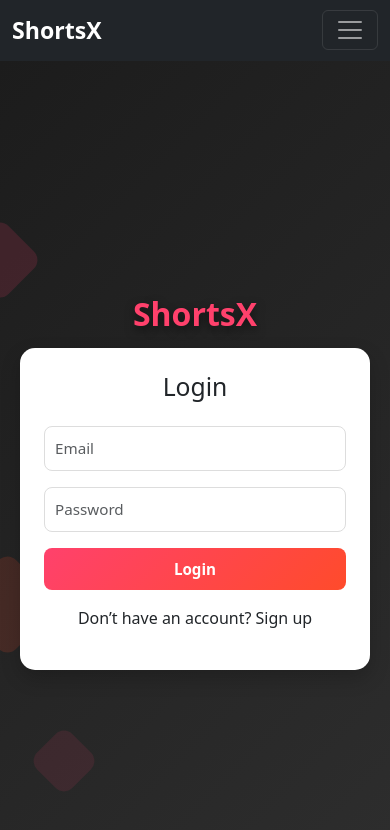
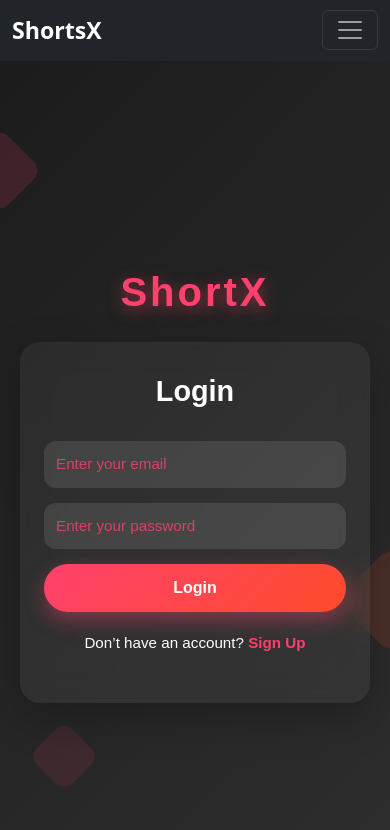
Before and after one commit to Marubi23/shortX, an Angular app: page /login in a window 390 px wide. Shown: the top 830 px of the page. Built offline with nearby package versions, Linux system fonts and the light colour scheme.

Commit message:
construction

```diff
--- a/src/app/pages/login/login.component.css
+++ b/src/app/pages/login/login.component.css
@@ -8,72 +8,107 @@
   background: linear-gradient(135deg, #1c1c1c, #2e2e2e);
   position: relative;
   overflow: hidden;
-  padding: 20px; /* for mobile spacing */
+  padding: 20px;
+  font-family: 'Poppins', sans-serif;
 }
 
 /* Logo */
 .logo {
-  font-size: 2.5rem;
-  font-weight: bold;
+  font-size: 3rem;
+  font-weight: 900;
   color: #ff416c;
-  margin-bottom: 20px;
-  text-shadow: 0px 4px 10px rgba(0,0,0,0.5);
+  margin-bottom: 30px;
+  letter-spacing: 3px;
+  text-shadow: 0 4px 15px rgba(255, 65, 108, 0.5);
   text-align: center;
+  animation: fadeInDown 1s ease;
 }
 
-/* Card */
+/* Auth Card */
 .auth-card {
-  background: #fff;
-  padding: 2rem;
-  border-radius: 15px;
-  box-shadow: 0px 8px 20px rgba(0,0,0,0.2);
   width: 100%;
-  max-width: 400px;
-  z-index: 10;
+  max-width: 450px;
+  background: rgba(255,255,255,0.05); /* glass effect */
+  border-radius: 20px;
+  padding: 2.5rem 2rem;
+  backdrop-filter: blur(15px);
+  box-shadow: 0 15px 40px rgba(0,0,0,0.25);
   position: relative;
+  z-index: 2;
+  color: #fff;
+  animation: fadeInUp 1s ease;
+}
+
+/* Card Title */
+.auth-title {
+  font-size: 1.8rem;
+  font-weight: 700;
+  margin-bottom: 2rem;
+  color: #fff;
+  text-align: center;
 }
 
 /* Inputs */
 .form-control {
-  padding: 12px;
-  border-radius: 8px;
-  border: 1px solid #ddd;
-  transition: 0.3s;
+  width: 100%;
+  padding: 14px 16px;
+  border-radius: 12px;
+  border: none;
+  margin-bottom: 15px;
+  font-size: 1rem;
+  background: rgba(255,255,255,0.1);
+  color: #fff;
+  transition: all 0.3s ease;
+}
+
+.form-control::placeholder {
+  color: rgba(255,65,108,0.8);
+  opacity: 1;
 }
 
 .form-control:focus {
-  border-color: #ff416c;
-  box-shadow: 0px 0px 8px rgba(255,65,108,0.3);
   outline: none;
+  box-shadow: 0 0 12px rgba(255,65,108,0.5);
+  background: rgba(255,255,255,0.15);
 }
 
 /* Button */
 .btn-auth {
+  width: 100%;
+  padding: 14px;
+  border-radius: 50px;
+  border: none;
+  font-weight: 700;
+  font-size: 1.1rem;
+  color: #fff;
+  cursor: pointer;
   background: linear-gradient(135deg, #ff416c, #ff4b2b);
-  border: none;
-  padding: 12px;
-  width: 100%;
-  border-radius: 8px;
-  font-weight: bold;
-  color: #fff;
-  font-size: 1rem;
-  cursor: pointer;
-  transition: 0.3s ease;
+  transition: all 0.3s ease;
+  box-shadow: 0 8px 20px rgba(255,65,108,0.4);
 }
 
 .btn-auth:hover {
-  background: linear-gradient(135deg, #ff4b2b, #ff416c);
-  transform: translateY(-2px);
+  transform: translateY(-3px);
+  box-shadow: 0 12px 25px rgba(255,65,108,0.6);
 }
 
-/* Links */
-a {
-  color: #ff416c;
-  text-decoration: none;
+/* Switch Link */
+.switch-link {
+  margin-top: 20px;
+  font-size: 0.95rem;
+  text-align: center;
 }
 
-a:hover {
+.switch-link a {
+  color: #ff416c;
+  font-weight: 600;
+  transition: all 0.3s ease;
+}
+
+.switch-link a:hover {
   text-decoration: underline;
+  color: #ff6b84;
+  cursor: pointer;
 }
 
 /* Rhombus / Diamond shapes */
@@ -81,67 +116,33 @@ a:hover {
   position: absolute;
   width: 120px;
   height: 120px;
-  background: rgba(255, 65, 108, 0.15);
+  background: rgba(255,65,108,0.15);
   transform: rotate(45deg);
-  top: 20%;
-  left: -60px;
   border-radius: 12px;
+  animation: float 6s ease-in-out infinite;
 }
 
-.rhombus-2 {
-  width: 150px;
-  height: 150px;
-  top: 60%;
-  right: -75px;
-  background: rgba(255, 75, 43, 0.15);
+.rhombus-1 { top: 10%; left: -60px; }
+.rhombus-2 { width: 150px; height: 150px; top: 60%; right: -75px; background: rgba(255,75,43,0.15); }
+.rhombus-3 { width: 100px; height: 100px; top: 80%; left: 20%; background: rgba(255,65,108,0.1); }
+
+/* Floating animation */
+@keyframes float {
+  0%, 100% { transform: translateY(0) rotate(45deg); }
+  50% { transform: translateY(-20px) rotate(45deg); }
 }
 
-.rhombus-3 {
-  width: 100px;
-  height: 100px;
-  top: 80%;
-  left: 20%;
-  background: rgba(255, 65, 108, 0.1);
+/* Fade Animations */
+@keyframes fadeInDown { from { opacity:0; transform: translateY(-20px);} to {opacity:1; transform: translateY(0);} }
+@keyframes fadeInUp { from { opacity:0; transform: translateY(20px);} to {opacity:1; transform: translateY(0);} }
+
+/* Mobile Responsiveness */
+@media (max-width: 480px) {
+  .logo { font-size: 2.5rem; margin-bottom: 20px; }
+  .auth-card { padding: 2rem 1.5rem; max-width: 100%; }
+  .form-control { padding: 12px; font-size: 0.95rem; }
+  .btn-auth { font-size: 1rem; padding: 12px; }
+  .rhombus-1 { width: 60px; height: 60px; left: -30px; }
+  .rhombus-2 { width: 75px; height: 75px; right: -37px; }
+  .rhombus-3 { width: 50px; height: 50px; left: 10%; }
 }
-
-/* --------------------- */
-/* Mobile Responsive */
-@media (max-width: 480px) {
-  .logo {
-    font-size: 2rem;
-    margin-bottom: 15px;
-  }
-
-  .auth-card {
-    padding: 1.5rem;
-    max-width: 100%;
-  }
-
-  .form-control {
-    font-size: 0.95rem;
-    padding: 10px;
-  }
-
-  .btn-auth {
-    font-size: 0.95rem;
-    padding: 10px;
-  }
-
-  .rhombus {
-    width: 60px;
-    height: 60px;
-    left: -30px;
-  }
-
-  .rhombus-2 {
-    width: 75px;
-    height: 75px;
-    right: -37px;
-  }
-
-  .rhombus-3 {
-    width: 50px;
-    height: 50px;
-    left: 10%;
-  }
-}
--- a/src/app/pages/login/login.component.html
+++ b/src/app/pages/login/login.component.html
@@ -1,27 +1,45 @@
 <div class="auth-wrapper">
+  <!-- Background Rhombus shapes -->
+  <div class="rhombus rhombus-1"></div>
+  <div class="rhombus rhombus-2"></div>
+  <div class="rhombus rhombus-3"></div>
+
   <!-- Logo -->
-  <h1 class="logo">ShortsX</h1>
+  <div class="logo">ShortX</div>
 
-  <!-- Auth Card -->
-  <div class="auth-card">
-    <h2 class="text-center mb-4">Login</h2>
-    <form>
-      <div class="form-group mb-3">
-        <input type="email" class="form-control" placeholder="Email" required>
-      </div>
-      <div class="form-group mb-3">
-        <input type="password" class="form-control" placeholder="Password" required>
-      </div>
+  <!-- Login Card -->
+  <div class="auth-card glass-card">
+    <h2 class="auth-title">Login</h2>
+
+    <form (ngSubmit)="onLogin()" #loginForm="ngForm" autocomplete="off">
+      <!-- Email -->
+      <input
+        type="email"
+        class="form-control"
+        name="email"
+        [(ngModel)]="email"
+        placeholder="Enter your email"
+        required
+      />
+
+      <!-- Password -->
+      <input
+        type="password"
+        class="form-control"
+        name="password"
+        [(ngModel)]="password"
+        placeholder="Enter your password"
+        required
+      />
+
+      <!-- Submit -->
       <button type="submit" class="btn-auth">Login</button>
     </form>
-    <p class="text-center mt-3">
+
+    <!-- Switch Link -->
+    <p class="switch-link">
       Don’t have an account?
-      <a routerLink="/signup">Sign up</a>
+      <a routerLink="/signup">Sign Up</a>
     </p>
   </div>
-
-  <!-- Background Rhombus -->
-  <div class="rhombus"></div>
-  <div class="rhombus rhombus-2"></div>
-  <div class="rhombus rhombus-3"></div>
 </div>
--- a/src/app/pages/signup/signup.component.css
+++ b/src/app/pages/signup/signup.component.css
@@ -1,138 +1,145 @@
-/* Background with rhombus effect */
-.auth-container {
-  min-height: 100vh;
+/* Wrapper */
+.auth-wrapper {
   display: flex;
   flex-direction: column;
+  align-items: center;
   justify-content: center;
-  align-items: center;
-  background: linear-gradient(135deg, #1c1c1c, #2c2c2c);
+  min-height: 100vh;
+  background: linear-gradient(135deg, #1c1c1c, #2e2e2e);
   position: relative;
   overflow: hidden;
-  padding: 20px; /* add padding for mobile */
-}
-
-.auth-container::before {
-  content: "";
-  position: absolute;
-  width: 300px;
-  height: 300px;
-  background: rgba(255, 255, 255, 0.05);
-  transform: rotate(45deg);
-  top: -100px;
-  left: -100px;
-}
-
-.auth-container::after {
-  content: "";
-  position: absolute;
-  width: 250px;
-  height: 250px;
-  background: rgba(255, 255, 255, 0.05);
-  transform: rotate(45deg);
-  bottom: -80px;
-  right: -80px;
+  padding: 20px;
+  font-family: 'Poppins', sans-serif;
 }
 
 /* Logo */
 .logo {
-  font-size: 2.5rem;
-  font-weight: bold;
-  color: #fff;
-  margin-bottom: 20px;
-  letter-spacing: 2px;
+  font-size: 3rem;
+  font-weight: 900;
+  color: #ff416c;
+  margin-bottom: 30px;
+  letter-spacing: 3px;
+  text-shadow: 0 4px 15px rgba(255, 65, 108, 0.5);
   text-align: center;
+  animation: fadeInDown 1s ease;
 }
 
-/* Auth Card */
+/* Signup Card */
 .auth-card {
-  background: #fff;
-  border-radius: 15px;
-  padding: 2rem;
   width: 100%;
-  max-width: 400px;
-  box-shadow: 0 8px 20px rgba(0, 0, 0, 0.25);
-  text-align: center;
+  max-width: 450px;
+  background: #ffffff10;
+  border-radius: 20px;
+  padding: 2.5rem 2rem;
+  backdrop-filter: blur(15px);
+  box-shadow: 0 15px 40px rgba(0,0,0,0.25);
   position: relative;
-  z-index: 1;
+  z-index: 2;
+  color: #fff;
+  animation: fadeInUp 1s ease;
 }
 
+/* Card Title */
 .auth-title {
-  margin-bottom: 1.5rem;
-  font-weight: bold;
-  color: #333;
+  font-size: 1.8rem;
+  font-weight: 700;
+  margin-bottom: 2rem;
+  color: #fff;
+  text-align: center;
 }
 
 /* Inputs */
 .form-control {
-  border-radius: 10px;
-  padding: 10px;
+  width: 100%;
+  padding: 14px 16px;
+  border-radius: 12px;
+  border: none;
+  margin-bottom: 15px;
   font-size: 1rem;
+  background: rgba(255,255,255,0.1);
+  color: #fff;
+  transition: all 0.3s ease;
 }
 
-/* Buttons */
-.auth-btn {
-  width: 100%;
-  background: linear-gradient(135deg, #ff416c, #ff4b2b);
-  border: none;
-  padding: 12px;
-  border-radius: 50px;
-  font-size: 1rem;
-  font-weight: bold;
-  color: white;
-  cursor: pointer;
-  transition: transform 0.2s ease-in-out;
+.form-control::placeholder {
+  color: rgba(255,255,255,0.7);
 }
 
-.auth-btn:hover {
-  transform: scale(1.05);
+.form-control:focus {
+  outline: none;
+  box-shadow: 0 0 12px rgba(255,65,108,0.5);
+  background: rgba(255,255,255,0.15);
 }
 
-/* Switch Links */
+/* Button */
+.btn-auth {
+  width: 100%;
+  padding: 14px;
+  border-radius: 50px;
+  border: none;
+  font-weight: 700;
+  font-size: 1.1rem;
+  color: #fff;
+  cursor: pointer;
+  background: linear-gradient(135deg, #ff416c, #ff4b2b);
+  transition: all 0.3s ease;
+  box-shadow: 0 8px 20px rgba(255,65,108,0.4);
+}
+
+.btn-auth:hover {
+  transform: translateY(-3px);
+  box-shadow: 0 12px 25px rgba(255,65,108,0.6);
+}
+
+/* Switch Link */
 .switch-link {
-  margin-top: 15px;
-  font-size: 0.9rem;
+  margin-top: 20px;
+  font-size: 0.95rem;
+  text-align: center;
 }
 
 .switch-link a {
-  text-decoration: none;
-  font-weight: bold;
   color: #ff416c;
+  font-weight: 600;
+  transition: all 0.3s ease;
 }
 
-/* --------------------- */
-/* Mobile Responsive */
+.switch-link a:hover {
+  text-decoration: underline;
+  color: #ff6b84;
+  cursor: pointer;
+}
+
+/* Rhombus / Diamond shapes */
+.rhombus {
+  position: absolute;
+  width: 120px;
+  height: 120px;
+  background: rgba(255,65,108,0.15);
+  transform: rotate(45deg);
+  border-radius: 12px;
+  animation: float 6s ease-in-out infinite;
+}
+
+.rhombus-1 { top: 10%; left: -60px; }
+.rhombus-2 { width: 150px; height: 150px; top: 60%; right: -75px; background: rgba(255,75,43,0.15); }
+.rhombus-3 { width: 100px; height: 100px; top: 80%; left: 20%; background: rgba(255,65,108,0.1); }
+
+/* Floating animation */
+@keyframes float {
+  0%, 100% { transform: translateY(0) rotate(45deg); }
+  50% { transform: translateY(-20px) rotate(45deg); }
+}
+
+/* Fade Animations */
+@keyframes fadeInDown { from { opacity:0; transform: translateY(-20px);} to {opacity:1; transform: translateY(0);} }
+@keyframes fadeInUp { from { opacity:0; transform: translateY(20px);} to {opacity:1; transform: translateY(0);} }
+
+/* Mobile Responsiveness */
 @media (max-width: 480px) {
-  .auth-container::before,
-  .auth-container::after {
-    width: 150px;
-    height: 150px;
-  }
-
-  .logo {
-    font-size: 2rem;
-    margin-bottom: 15px;
-  }
-
-  .auth-card {
-    padding: 1.5rem;
-  }
-
-  .auth-title {
-    font-size: 1.25rem;
-    margin-bottom: 1rem;
-  }
-
-  .form-control {
-    font-size: 0.95rem;
-    padding: 8px;
-  }
-
-  .auth-btn {
-    font-size: 0.95rem;
-    padding: 10px;
-  }
-
-  .switch-link {
-    font-size: 0.85rem;
-  }
+  .logo { font-size: 2.5rem; margin-bottom: 20px; }
+  .auth-card { padding: 2rem 1.5rem; max-width: 100%; }
+  .form-control { padding: 12px; font-size: 0.95rem; }
+  .btn-auth { font-size: 1rem; padding: 12px; }
+  .rhombus-1, .rhombus-2, .rhombus-3 { width: 60-100px; height: 60-100px; }
 }
--- a/src/app/pages/signup/signup.component.html
+++ b/src/app/pages/signup/signup.component.html
@@ -1,12 +1,18 @@
-<div class="auth-container">
+<div class="auth-wrapper">
+  <!-- Animated Rhombus shapes -->
+  <div class="rhombus rhombus-1"></div>
+  <div class="rhombus rhombus-2"></div>
+  <div class="rhombus rhombus-3"></div>
+
   <!-- Logo -->
   <div class="logo">ShortX</div>
 
   <!-- Signup Card -->
-  <div class="auth-card">
+  <div class="auth-card glass-card">
     <h2 class="auth-title">Create Account</h2>
-    <form (ngSubmit)="onSignup()" #signupForm="ngForm">
-      <!-- Name -->
+
+    <form (ngSubmit)="onSignup()" #signupForm="ngForm" autocomplete="off">
+      <!-- Full Name -->
       <div class="mb-3">
         <label for="name" class="form-label">Full Name</label>
         <input
@@ -21,7 +27,7 @@
 
       <!-- Email -->
       <div class="mb-3">
-        <label for="email" class="form-label">Email address</label>
+        <label for="email" class="form-label">Email</label>
         <input
           type="email"
           id="email"
@@ -58,11 +64,11 @@
         />
       </div>
 
-      <!-- Submit -->
-      <button type="submit" class="auth-btn">Sign Up</button>
+      <!-- Submit Button -->
+      <button type="submit" class="btn-auth">Sign Up</button>
     </form>
 
-    <!-- Link to Login -->
+    <!-- Switch Link -->
     <p class="switch-link">
       Already have an account?
       <a routerLink="/login">Login</a>
```
